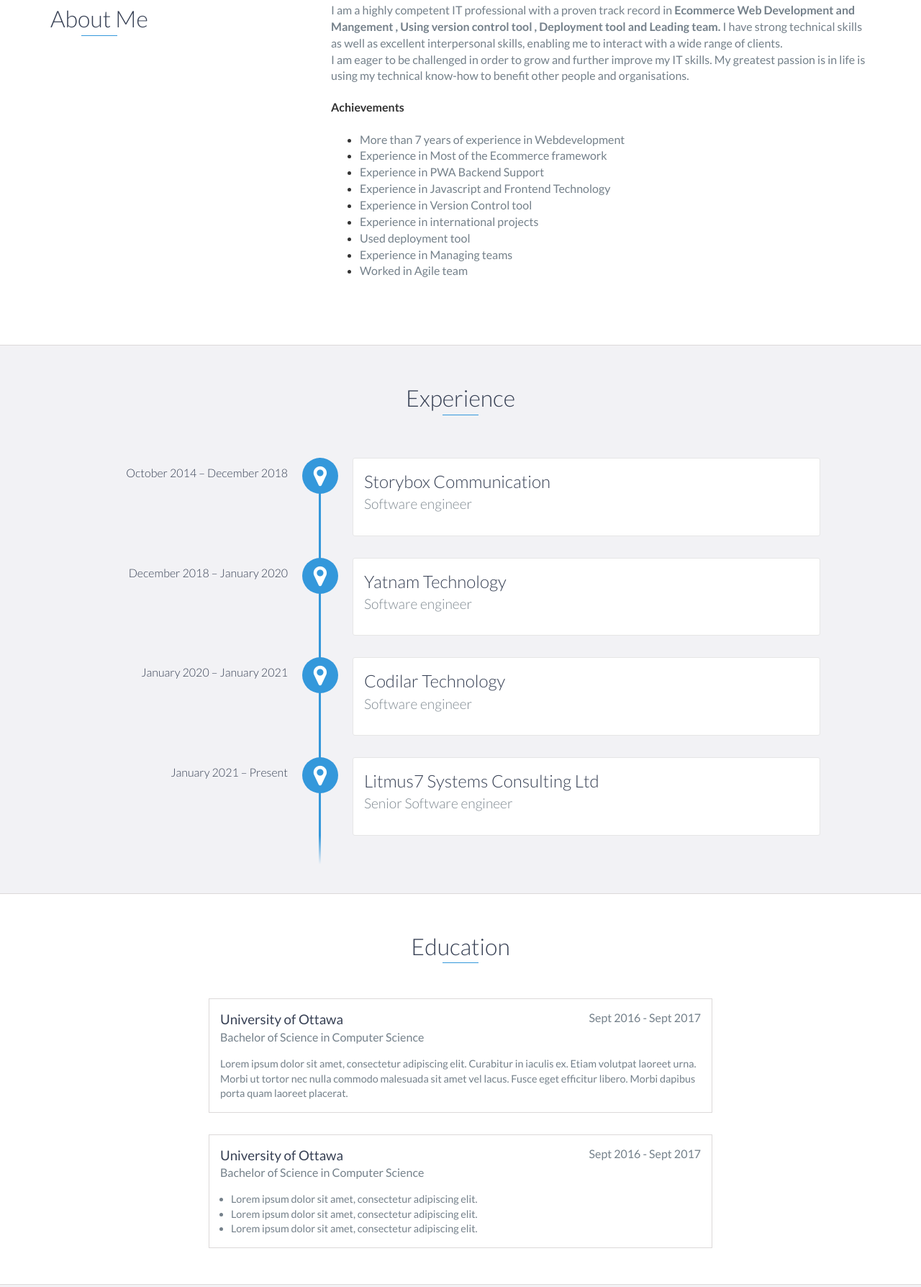
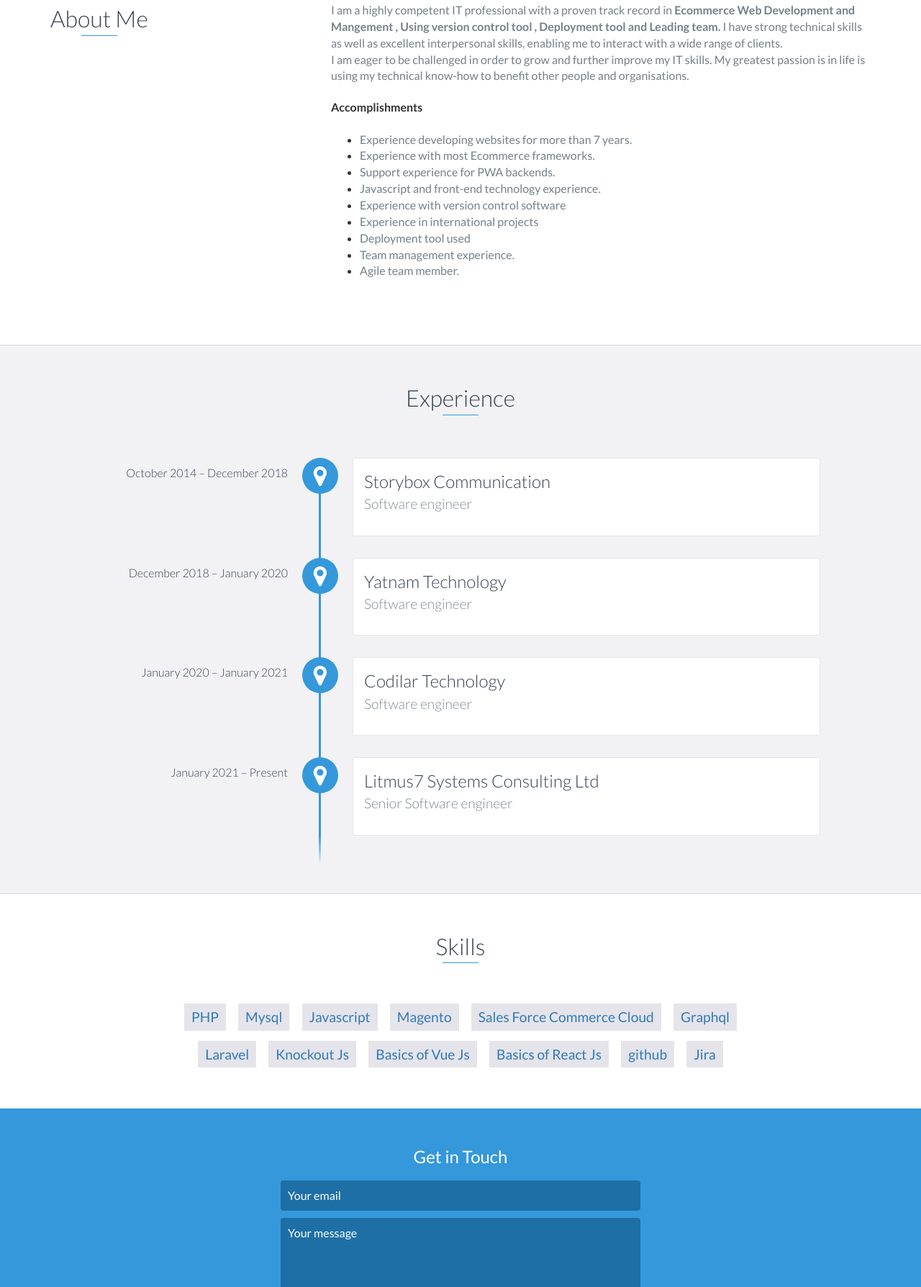
Before and after one commit to shibinvr3/shibinvr3.github.io, a website: page index.html in a window 1280 px wide. Shown: the part 872-2660 px from the top of the page at 72% size. Drawn offline with nearby package versions, Linux system fonts and the light colour scheme.

Commit message:
changes for new

```diff
--- a/index.html
+++ b/index.html
@@ -78,17 +78,17 @@
                     <p>
                         I am a highly competent IT professional with a proven track record in <strong> Ecommerce Web  Development and Mangement , Using version control tool , Deployment tool and Leading team. </strong> I have strong technical skills as well as excellent interpersonal skills, enabling me to interact with a wide range of clients.</p><p> I am eager to be challenged in order to grow and further improve my IT skills. My greatest passion is in life is using my technical know-how to benefit other people and organisations.
                     </p>
-                    <h4>Achievements</h4>
+                    <h4>Accomplishments</h4>
                     <ul>
-                        <li><p>More than 7 years of experience in Webdevelopment</p></li>
-                        <li><p>Experience in Most of the Ecommerce framework</p></li>
-                        <li><p>Experience in PWA Backend Support</p></li>
-                        <li><p>Experience in Javascript and Frontend Technology</p></li>
-                        <li><p>Experience in Version Control tool</p></li>
+                        <li><p>Experience developing websites for more than 7 years.</p></li>
+                        <li><p>Experience with most Ecommerce frameworks.</p></li>
+                        <li><p>Support experience for PWA backends.</p></li>
+                        <li><p>Javascript and front-end technology experience.</p></li>
+                        <li><p>Experience with version control software</p></li>
                         <li><p>Experience in international projects</p></li>
-                        <li><p>Used deployment tool</p></li>
-                        <li><p>Experience in Managing teams</p></li>
-                        <li><p>Worked in Agile team</p></li>
+                        <li><p>Deployment tool used</p></li>
+                        <li><p>Team management experience.</p></li>
+                        <li><p>Agile team member.</p></li>
                     </ul>
                 </div>
             </div>
@@ -118,7 +118,7 @@
     </div>
     <!-- End #experience -->
 
-    <div id="education">
+    <div id="education" style="display: none;">
         <h2 class="heading">Education</h2>
         <div class="education-block">
             <h3>University of Ottawa</h3>
@@ -150,7 +150,7 @@
     </div>
     <!-- End #education -->
 
-    <div id="projects" class="background-alt">
+    <div id="projects" class="background-alt" style="display: none;">
         <h2 class="heading">Projects</h2>
         <div class="container">
             <div class="row">
@@ -193,32 +193,18 @@
     <div id="skills">
         <h2 class="heading">Skills</h2>
         <ul>
-            <li>JavaScript</li>
-            <li>Python</li>
-            <li>Ruby</li>
-            <li>Go</li>
-            <li>Node.js</li>
-            <li>AngularJs</li>
-            <li>React</li>
-            <li>Elixir</li>
-            <li>Java</li>
-            <li>C</li>
-            <li>C#</li>
-            <li>C++</li>
-            <li>Ruby on Rails</li>
-            <li>JavaScript</li>
-            <li>Python</li>
-            <li>Ruby</li>
-            <li>Go</li>
-            <li>Node.js</li>
-            <li>AngularJs</li>
-            <li>React</li>
-            <li>Elixir</li>
-            <li>Java</li>
-            <li>C</li>
-            <li>C#</li>
-            <li>C++</li>
-            <li>Ruby on Rails</li>
+            <li><a href="https://www.php.net/">PHP</a></li>
+            <li><a href="https://www.mysql.com/">Mysql</a></li>
+            <li><a href="https://www.javascript.com/">Javascript</a></li>
+            <li><a href="https://info2.magento.com/Magento-Demo-Request-APAC.html?utm_medium=paid-search&utm_source=google&utm_campaign=IN_11008_2020_PPC_Demo-Request-Form&mv=search&edtamo=true&ef_id=Cj0KCQiAkNiMBhCxARIsAIDDKNUTzZ2BUXnI__imaquBXOZqNIOFjG6EJGUPNggRFaqfHqt5JtfSTT8aAkTAEALw_wcB:G:s&s_kwcid=AL!3085!3!523917254879!e!!g!!magento!13251680156!124202655033&gclid=Cj0KCQiAkNiMBhCxARIsAIDDKNUTzZ2BUXnI__imaquBXOZqNIOFjG6EJGUPNggRFaqfHqt5JtfSTT8aAkTAEALw_wcB">Magento</a></li>
+            <li><a href="https://www.salesforce.com/in/products/commerce-cloud/overview/">Sales Force Commerce Cloud</a></li>
+            <li><a href="https://graphql.org/">Graphql</a></li>
+            <li><a href="https://laravel.com/">Laravel</a></li>
+            <li><a href="https://knockoutjs.com/">Knockout Js</a></li>
+            <li><a href="https://vuejs.org/">Basics of Vue Js</a></li>
+            <li><a href="https://reactjs.org/">Basics of React Js</a></li>
+            <li><a href="https://github.com/">github</a></li>
+            <li><a href="https://www.atlassian.com/software/jira?&aceid=&adposition=&adgroup=93058444980&campaign=9124878606&creative=542638212437&device=c&keyword=jira&matchtype=e&network=g&placement=&ds_kids=p51242181056&ds_e=GOOGLE&ds_eid=700000001558501&ds_e1=GOOGLE&gclid=Cj0KCQiAkNiMBhCxARIsAIDDKNXkVUkwsJqaZHUspQUGwAOldCX0Pq1FESu0Un3lSHz9amPYJuM0x_IaApl-EALw_wcB&gclsrc=aw.ds">Jira</a></li>
         </ul>
     </div>
     <!-- End #skills -->
@@ -242,7 +228,7 @@
             <div class="row">
                 <div class="col-sm-5 copyright">
                     <p>
-                        Copyright &copy; 2020 YOUR NAME
+                        Copyright &copy; <span class="today-date" id="today-date"></span> Shibin
                     </p>
                 </div>
                 <div class="col-sm-2 top">
@@ -279,6 +265,11 @@
 
     <script src="https://ajax.googleapis.com/ajax/libs/jquery/1.12.4/jquery.min.js"></script>
     <script src="js/scripts.min.js"></script>
+    <script type="text/javascript">
+        const d = new Date();
+        var div = document.getElementById('today-date');
+        div.innerHTML += d.getFullYear();
+    </script>
 </body>
 
 </html>
```
